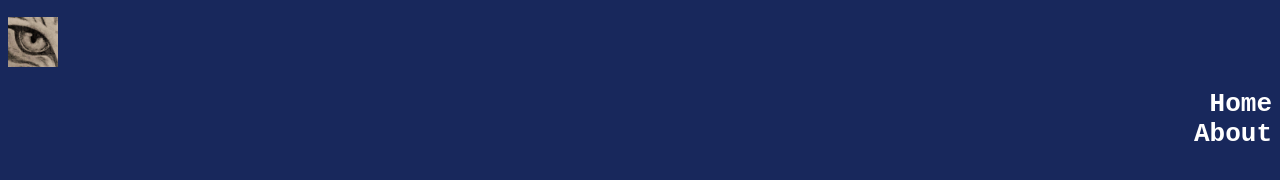
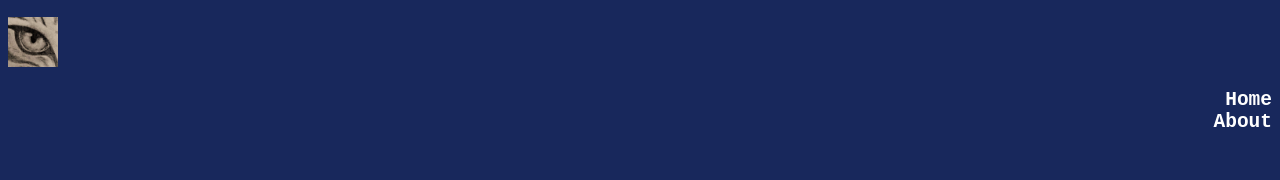
Before and after one commit to dchou0033/dchou0033.github.io, a plain HTML site: page index.html in a window 1280 px wide. Drawn offline with Linux system fonts and the light colour scheme.

Commit message:
Update index.html

```diff
--- a/index.html
+++ b/index.html
@@ -6,14 +6,14 @@
 <body style="background-color: rgb(24, 40, 92);">
     <h4>
         <img src="logo.PNG" alt="Logo" style="width:50px;height:50px;"/>
-        <h1 style ="color: white;text-indent: 1.5in;text-align: right;">
+        <h2 style ="color: white;text-indent: 1.5in;text-align: right;">
             <div>
                 Home
             </div>
             <div>
                 About
             </div>
-        </h1>
+        </h2>
     </h4>
 
 </body>
```
